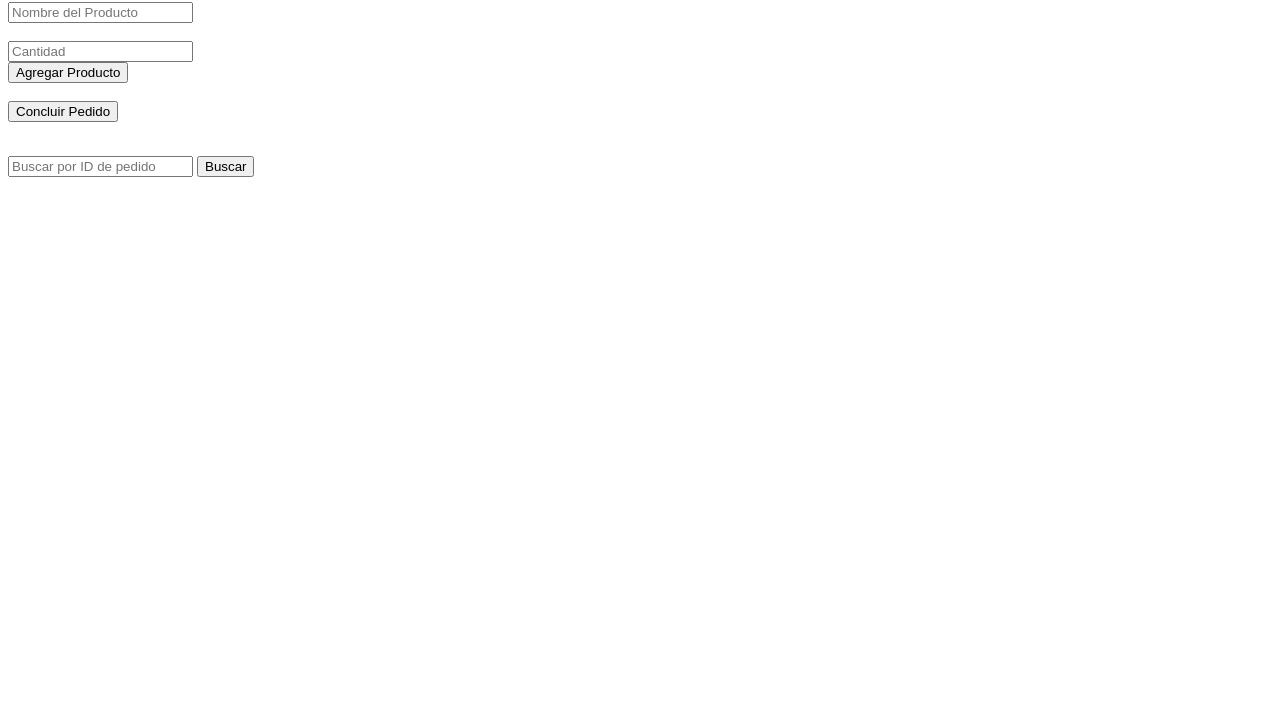
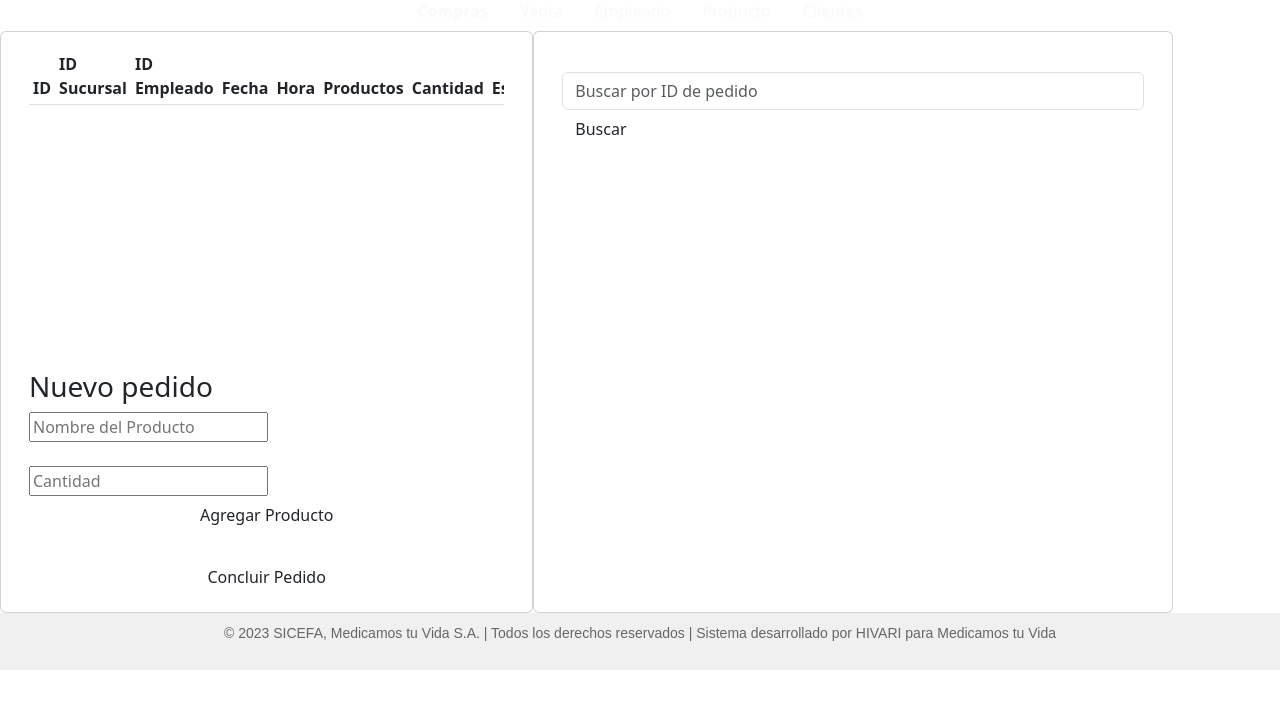
Before and after one commit to CristianJuarez04/MedicamosTuVida, a plain HTML site: page Sucursal/compras.html in a window 1280 px wide. Shown: the part 89-800 px from the top of the page. Drawn offline with nearby package versions, Linux system fonts and the light colour scheme.

Commit message:
Agregar Compras

```diff
--- a/Sucursal/compras.html
+++ b/Sucursal/compras.html
@@ -1,7 +1,46 @@
+<!DOCTYPE html>
+<html>
+
+<head>
+    <title>Medicamos tu vida</title>
+    <meta charset="UTF-8">
+    <meta name="viewport" content="width=device-width, initial-scale=1.0">
+    <link href="https://cdn.jsdelivr.net/npm/bootstrap@5.3.0/dist/css/bootstrap.min.css" rel="stylesheet"
+        integrity="sha384-9ndCyUaIbzAi2FUVXJi0CjmCapSmO7SnpJef0486qhLnuZ2cdeRhO02iuK6FUUVM" crossorigin="anonymous" />
+    <link rel="shortcut icon" href="../img/SICEFA.ico" type="image/x-icon" />
+    <link href="../style/style.css" rel="stylesheet" type="text/css" />
+</head>
+
+<body>
+    <div class="container-fluid">
+        <header>
+            <center>
+                <img class="imglogo" width="" height="80" src="../img/logosucursalBlanco.png" style="border-radius: 10px;">
+            </center>
+        </header>
+
+        <ul class="nav justify-content-center fondonav">
+            <li class="nav-item navegacion">
+                <a class="nav-link active text-light" href="Compra.html" style="font-weight: bold;">Compras</a>
+            </li>
+            <li class="nav-item navegacion">
+                <a class="nav-link text-light" href="index.html">Venta</a>
+            </li>
+            <li class="nav-item navegacion">
+                <a class="nav-link text-light" href="empleados.html">Empleado</a>
+            </li>
+            <li class="nav-item navegacion">
+                <a class="nav-link text-light active" href="productos.html">Producto</a>
+            </li>
+            <li class="nav-item navegacion">
+                <a class="nav-link text-light" href="clientes.html">Clientes</a>
+            </li>
+        </ul>
+
         <div class="row fila">
-            <div class="card col-lg-5 col-md-5 col-sm-12 izquierdo">
+            <div class="card col-lg-5 col-md-12 col-sm-12 izquierdo">
                 <div class="card-body">
-                    <div class="table-responsive">
+                    <div class="table-responsive" style="margin-bottom: 2px; max-height: 20em; min-height: 20em;">
                         <table class="table table-sm">
                             <thead class="table-responsive">
                                 <tr>
@@ -14,37 +53,38 @@
                                     <th>Cantidad</th>
                                     <th>Estatus</th>
 
-                                </tr> </thead>
+                                </tr>
+                            </thead>
                             <tbody id="tabla-pedidos-body">
                                 <!-- Los datos de los pedidos se mostrarán aquí -->
                             </tbody>
                         </table>
+                    </div>
 
-                        <div class="card col-lg-4 col-md-12 col-sm-12">
                     <form class="form-container">
                         <h3>Nuevo pedido</h3>
                         <div id="productos-container">
                             <div class="producto-row">
-                <input type="text" class="producto-nombre" placeholder="Nombre del Producto" required> <br><br>
+                                <input type="text" class="producto-nombre" placeholder="Nombre del Producto" required>
+                                <br><br>
                                 <input type="number" class="producto-cantidad" placeholder="Cantidad" required>
                             </div>
                         </div>
-        <button type="button" class="btn form-control" onclick="agregarProductoRow()">Agregar Producto</button><br><br>
+                        <button type="button" class="btn form-control" onclick="agregarProductoRow()">Agregar
+                            Producto</button><br><br>
                         <input type="submit" value="Concluir Pedido" class="btn form-control mandar">
-
-
                     </form>
                 </div>
             </div>
 
-                </div>
             <!-- Elimina el formulario de edición y su contenedor -->
             <div class="card col-lg-6 col-md-6 col-sm-12 derecho">
                 <div class="card-body">
                     <br>
 
                     <form id="busqueda-form" onsubmit="buscarPedido(event)">
-            <input type="text" id="busqueda-input" placeholder="Buscar por ID de pedido" class="form-control formularios1">
+                        <input type="text" id="busqueda-input" placeholder="Buscar por ID de pedido"
+                            class="form-control formularios1">
                         <input type="submit" class="btn enviar" value="Buscar">
                     </form>
                     <!-- Elimina el contenedor de edición de pedido -->
@@ -53,7 +93,15 @@
                     </div>
                 </div>
             </div>
-
-
         </div>
     </div>
+    <footer style="background-color: #f0f0f0; padding: 10px; text-align: center;">
+        <p style="font-family: Arial, sans-serif; font-size: 14px; color: #666;">
+            © 2023 SICEFA, Medicamos tu Vida S.A. | Todos los derechos reservados | Sistema desarrollado por HIVARI para
+            Medicamos tu Vida
+        </p>
+    </footer>
+</body>
+<script src="../js/script_Compras.js" type="text/javascript"></script>
+
+</html>
--- a/js/script_Compras.js
+++ b/js/script_Compras.js
@@ -138,5 +138,4 @@ function actualizarTablaPedidos() {
     });
 }
 
-// Escucha el evento submit del formulario de búsqueda de pedido y llama a la función buscarPedido
 document.getElementById("busqueda-form").addEventListener("submit", buscarPedido);
```
Also changed, not shown: Sucursal/inicioSucursal.html (+1 -1 lines). Lines whose indentation alone changed are shown as unchanged.
